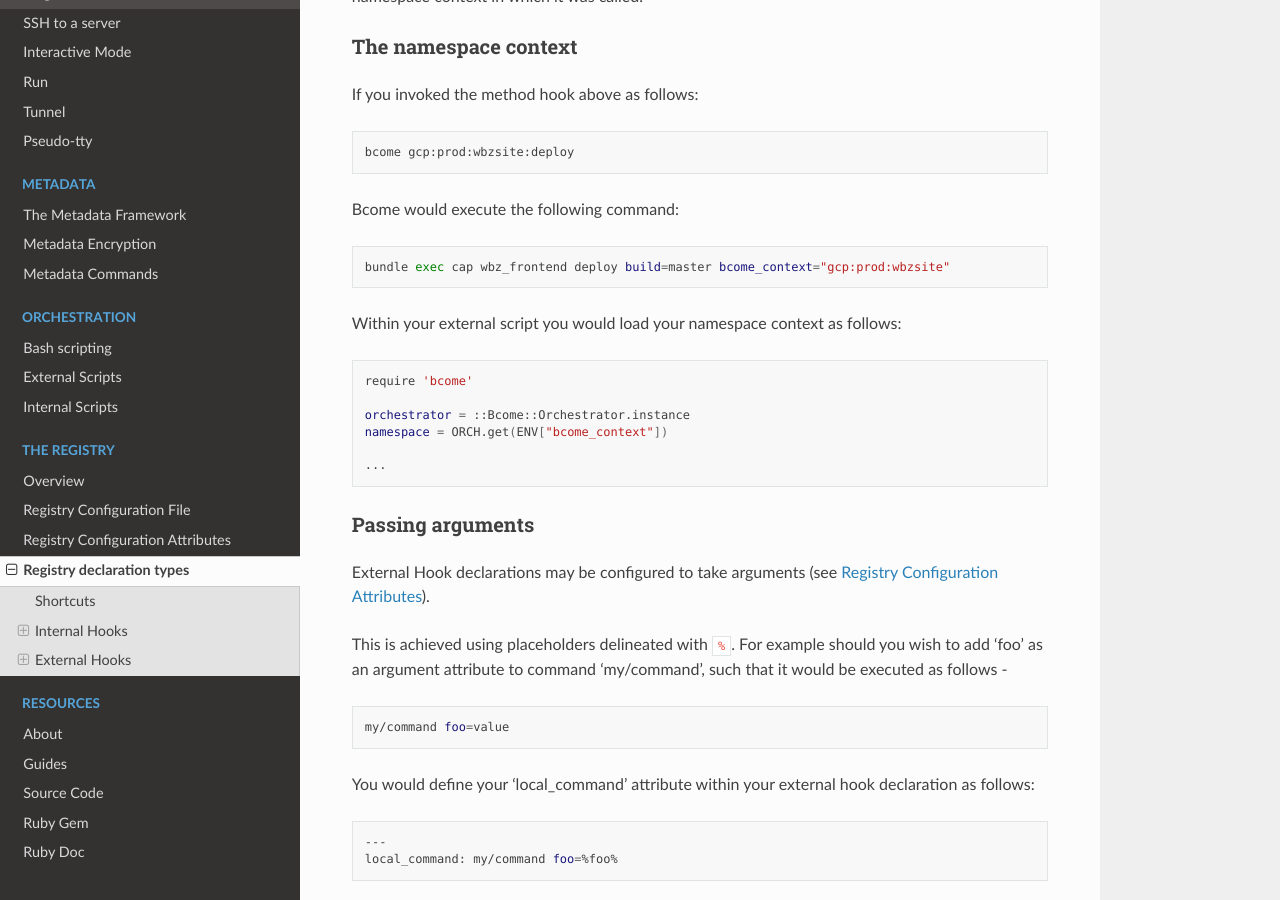
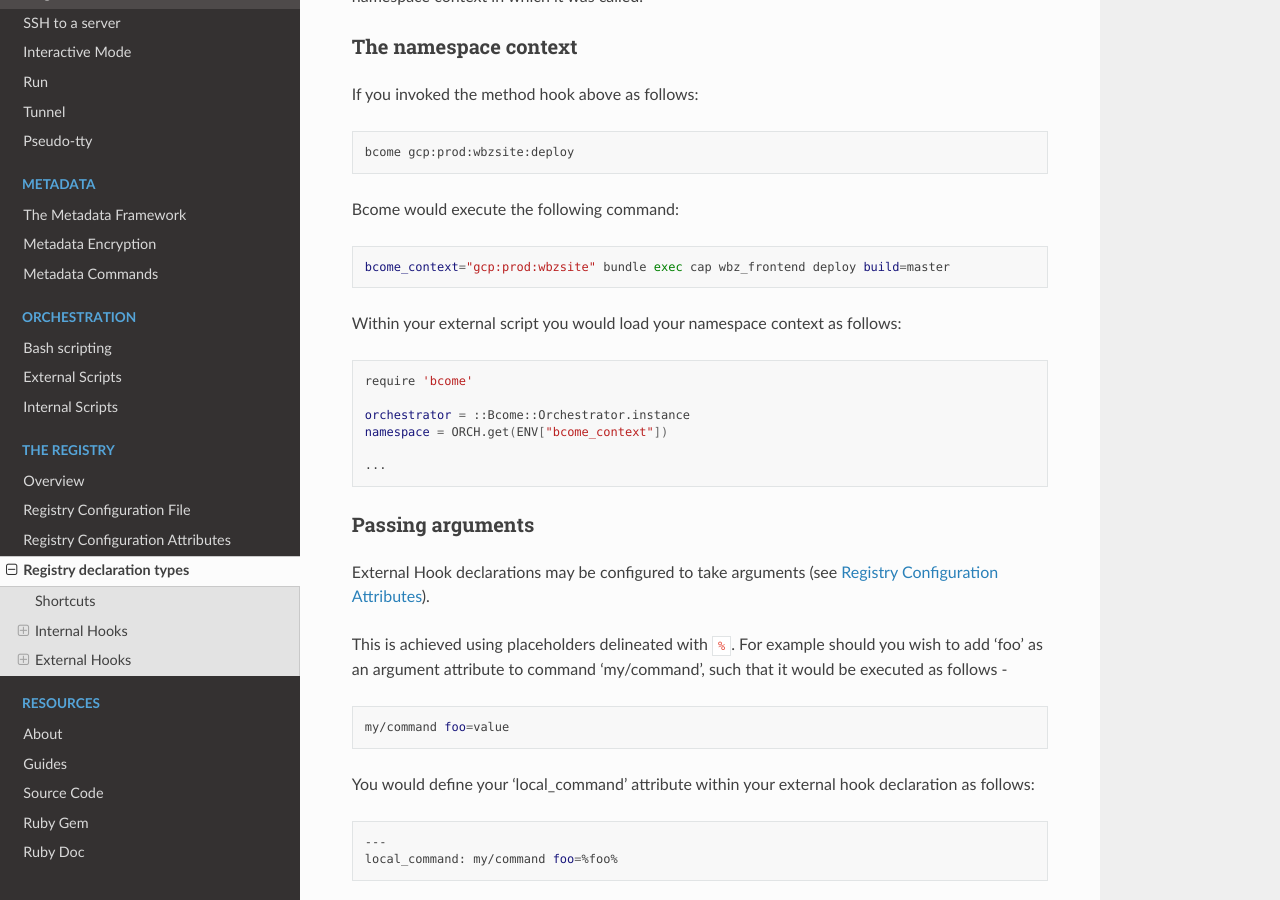
Before and after one commit to webzakimbo/bcome-read-the-docs, a Sphinx documentation site: the page built from docs/source/registry/registry-examples.rst, in a window 1280 px wide and 900 px high, scrolled down 2108 px. Built offline with Sphinx 7.4.7 and the Read the Docs theme 2.0.0, drawn with Linux system fonts in a browser that asks for light colours; pages that are not in the unit, such as notebooks, are missing from menus.

```diff
--- a/docs/source/registry/registry-examples.rst
+++ b/docs/source/registry/registry-examples.rst
@@ -103,7 +103,7 @@ Bcome would execute the following command:
 
 .. code-block:: bash
 
-   bundle exec cap wbz_frontend deploy build=master bcome_context="gcp:prod:wbzsite"
+   bcome_context="gcp:prod:wbzsite" bundle exec cap wbz_frontend deploy build=master
 
 Within your external script you would load your namespace context as follows:
 
```
